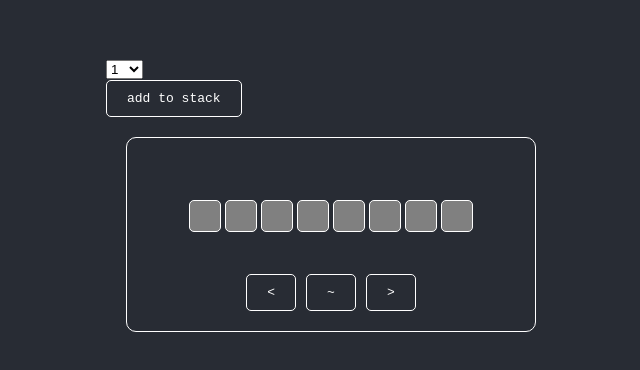
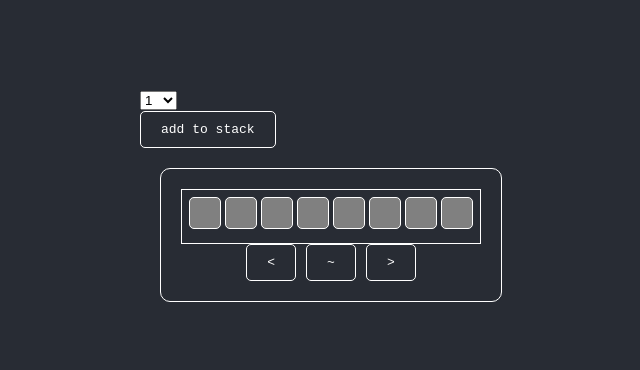
Before and after one commit to xockcin/bitgame-forever, a React (Vite) app: page / in a window 1280 px wide. Shown: the part 194-564 px from the top of the page, without its empty margins (309-949 px from the left). Built offline with nearby package versions, Linux system fonts and the light colour scheme.

Commit message:
it now works the way the previous version worked

```diff
--- a/src/App.css
+++ b/src/App.css
@@ -38,12 +38,14 @@ body {
   background-color: grey;
 }
 
-.byte-container {
+.main-byte-container {
   display: flex;
   flex-direction: row;
   justify-content: center;
   align-items: center;
-  margin: 20px;
+  border: 1px solid white;
+  border-radius: 20 px;
+  padding: 5px;
 }
 
 .controls {
@@ -62,3 +64,10 @@ button {
   background-color: #282c34;
   color: white;
 }
+
+.stack-container {
+  display: flex;
+  flex-direction: column-reverse;
+  align-items: center;
+  gap: 1px;
+}
--- a/src/App.tsx
+++ b/src/App.tsx
@@ -57,10 +57,8 @@ function App() {
         add to stack
       </button>
       <div className="App">
-        <div className="stack-container">
-          <Stack bytes={stack} />
-        </div>
-        <div className="byte-container">
+        <Stack bytes={stack} />
+        <div className="main-byte-container">
           <Byte value={mainByte} />
         </div>
         <div className="controls">
```
Also changed, not shown: src/components/Stack.tsx (+5 -5 lines).
